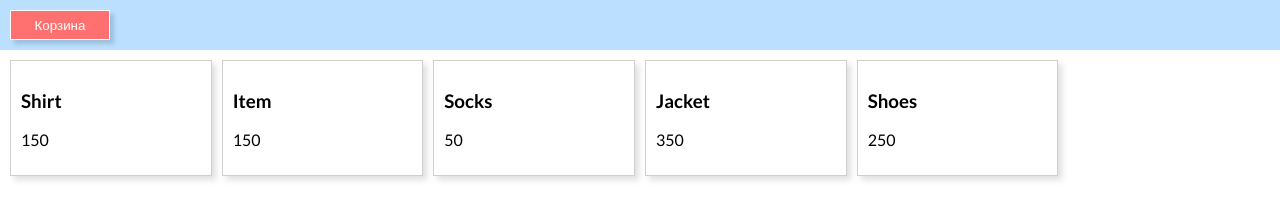
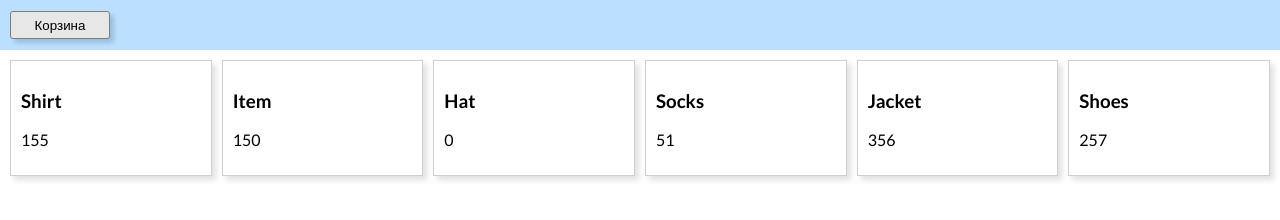
Before and after one commit to tzigor/JavaScript-Advanced, a plain HTML site: page Project/index.html in a window 1280 px wide. Drawn offline with Linux system fonts and the light colour scheme.

Commit message:
Homework 1 done

```diff
--- a/Project/script.js
+++ b/Project/script.js
@@ -1,23 +1,19 @@
 const goods = [
-    { title: 'Shirt', price: 150 },
+    { title: 'Shirt', price: 155 },
     { price: 150 },
-    { title: 'Socks', price: 50 },
-    { title: 'Jacket', price: 350 },
-    { title: 'Shoes', price: 250 },
+    { title: 'Hat' },
+    { title: 'Socks', price: 51 },
+    { title: 'Jacket', price: 356 },
+    { title: 'Shoes', price: 257 },
 ];
 
-const renderGoodsItem = (title = 'Item', price = 0) => {
-    return `
-      <div class="goods-item">
+const renderGoodsItem = (title = 'Item', price = 0) =>
+    `<div class="goods-item">
         <h3>${title}</h3>
         <p>${price}</p>
-      </div>
-    `;
-};
+    </div>`;
 
-const renderGoodsList = (list = []) => {
-    let goodsList = list.map(item => renderGoodsItem(item.title, item.price)).join('');
-    document.querySelector('.goods-list').innerHTML = goodsList;
-}
+const renderGoodsList = (list = []) => document.querySelector('.goods-list').
+    innerHTML = list.map(item => renderGoodsItem(item.title, item.price)).join('');
 
 renderGoodsList(goods);
--- a/Project/style.css
+++ b/Project/style.css
@@ -15,10 +15,11 @@ body {
 
 .cart-button {
     width: 100px;
-    height: 30px;
-    color: white;
-    background-color: rgb(255, 112, 112);
-    border: 1px solid white;
+    height: 28px;
+    color: rgb(0, 0, 0);
+    background-color: rgb(231, 231, 231);
+    border: 1px solid rgb(124, 124, 124);
+    border-radius: 3px;
     box-shadow: 4px 4px 4px 0px rgba(34, 60, 80, 0.2);
 }
 
```
Also changed, not shown: Project/ccc66d981626c1be8f4f49ee64c4a8a8.svg (added), Project/pic.svg (added).
